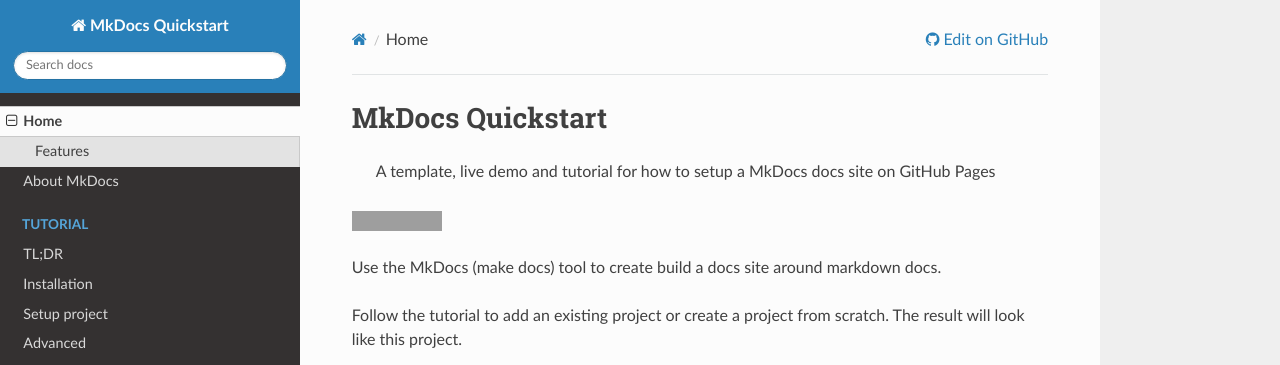
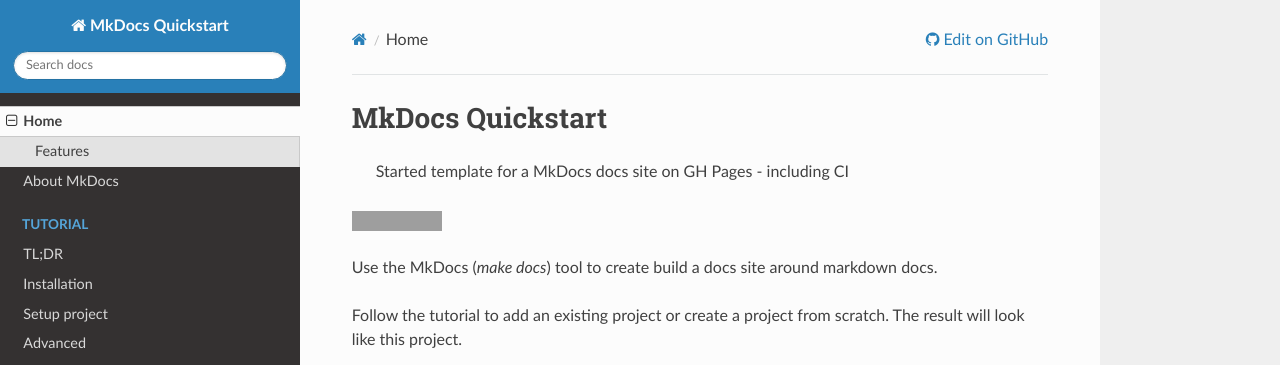
Before and after one commit to MichaelCurrin/mkdocs-quickstart, an MkDocs documentation site: the page built from docs/docs/index.md, in a window 1280 px wide and 1029 px high. Shown: the top 365 px of the window. Built offline with MkDocs 1.6.1, drawn with Linux system fonts in a browser that asks for light colours; nearby versions of some CDN libraries; grey boxes are pictures that could not be loaded.

Commit message:
Update index.md

```diff
--- a/docs/docs/index.md
+++ b/docs/docs/index.md
@@ -1,10 +1,9 @@
 # MkDocs Quickstart
-> A template, live demo and tutorial for how to setup a MkDocs docs site on GitHub Pages
+>  Started template for a MkDocs docs site on GH Pages - including CI
 
 [![Repo stars](https://img.shields.io/github/stars/MichaelCurrin/mkdocs-quickstart?style=social)](https://github.com/MichaelCurrin/mkdocs-quickstart)
 
-
-Use the MkDocs (make docs) tool to create build a docs site around markdown docs.
+Use the MkDocs (_make docs_) tool to create build a docs site around markdown docs.
 
 Follow the tutorial to add an existing project or create a project from scratch. The result will look like this project.
 
```
